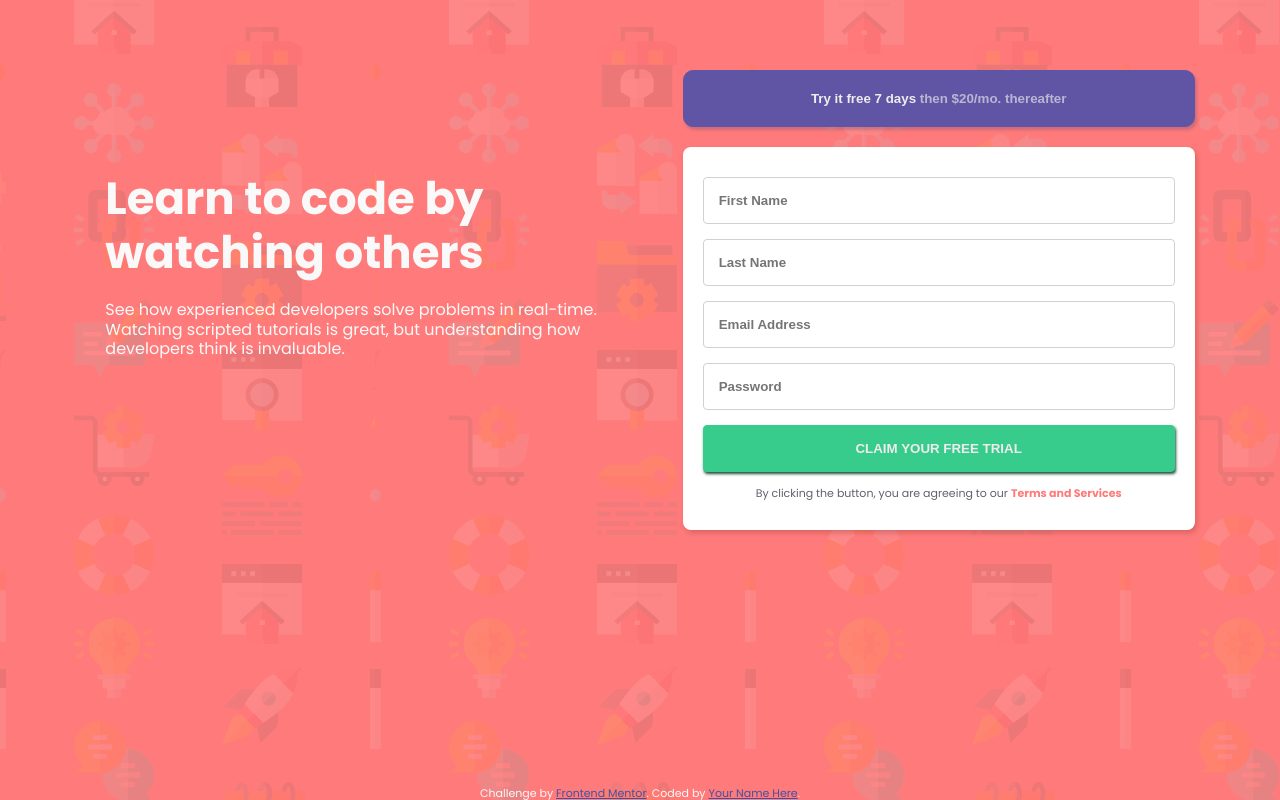
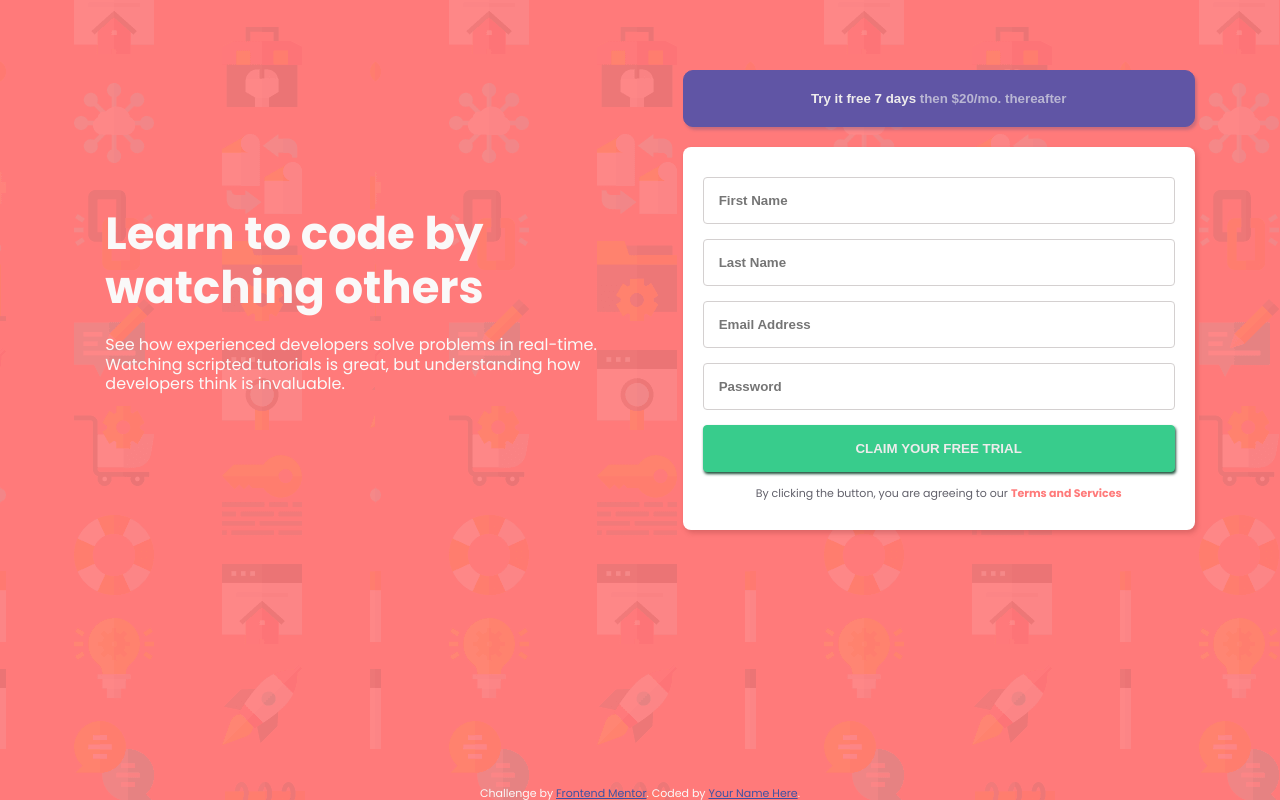
Before and after one commit to Favourezeugwa/Sign-up-form, a plain HTML site: page index.html in a window 1280 px wide. Drawn offline with Linux system fonts and the light colour scheme; a script that the page names is missing.

Commit message:
Update style.css file

```diff
--- a/style.css
+++ b/style.css
@@ -121,6 +121,7 @@ input {
     width: 40%;
     text-align: start;
     padding-left: 20px;
+    padding-top: 70px;
   }
 
   h1 {
```
